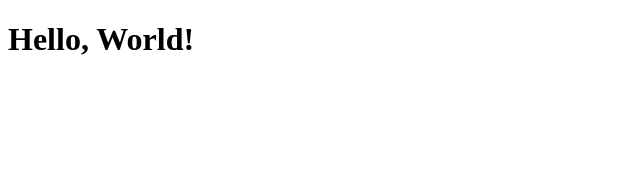
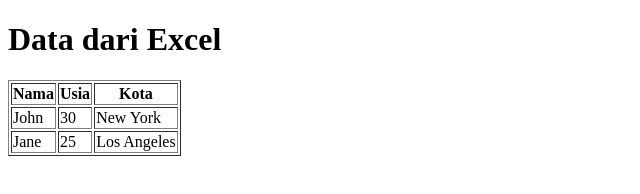
Before and after one commit to zdangs/zdangs.github.io, a plain HTML site: page index.html in a window 1280 px wide. Shown: the whole page, without its empty margins (0-640 px from the left). Drawn offline with Linux system fonts and the light colour scheme.

Commit message:
Update index.html

```diff
--- a/index.html
+++ b/index.html
@@ -1,9 +1,27 @@
 <!DOCTYPE html>
 <html>
 <head>
-    <title>Hello, World!</title>
+    <title>Data Excel di HTML</title>
 </head>
 <body>
-    <h1>Hello, World!</h1>
+    <h1>Data dari Excel</h1>
+    <table border="1">
+        <tr>
+            <th>Nama</th>
+            <th>Usia</th>
+            <th>Kota</th>
+        </tr>
+        <tr>
+            <td>John</td>
+            <td>30</td>
+            <td>New York</td>
+        </tr>
+        <tr>
+            <td>Jane</td>
+            <td>25</td>
+            <td>Los Angeles</td>
+        </tr>
+        <!-- Tambahkan baris sesuai dengan data Excel Anda -->
+    </table>
 </body>
 </html>
```
